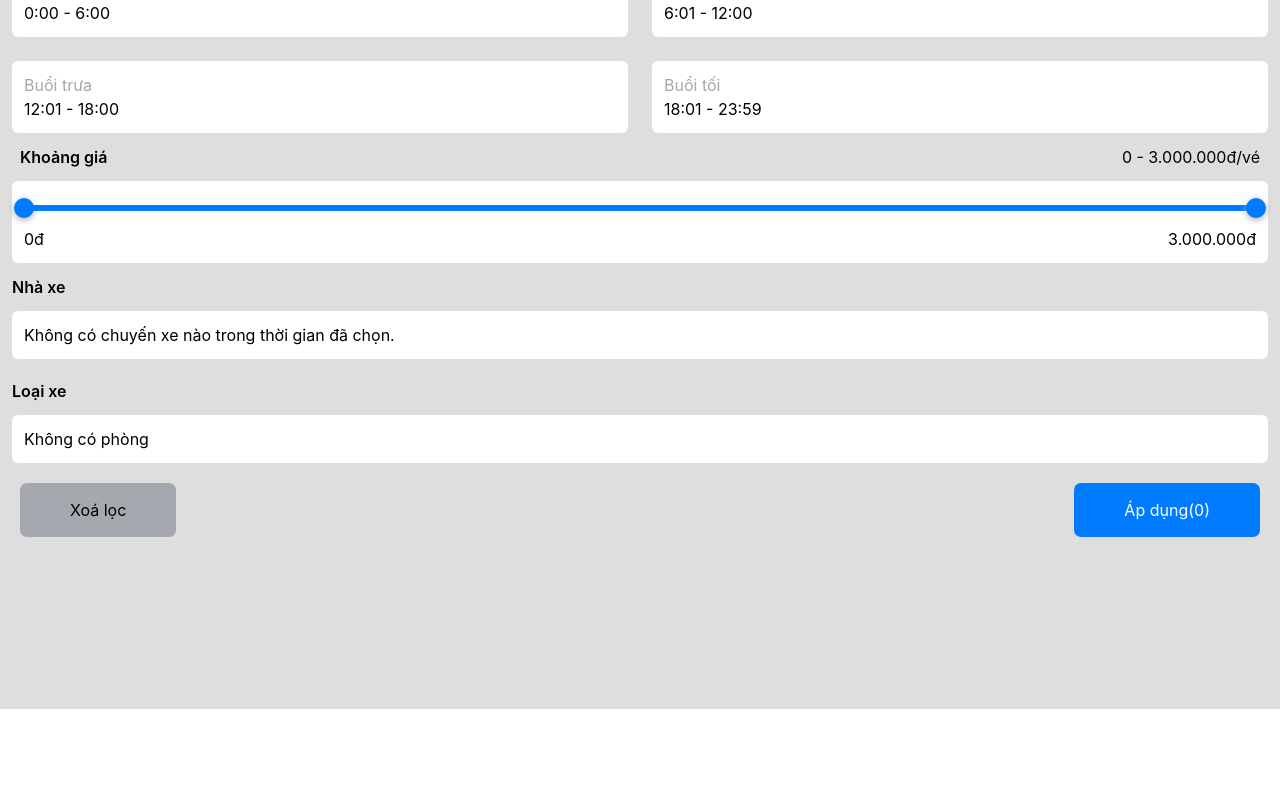
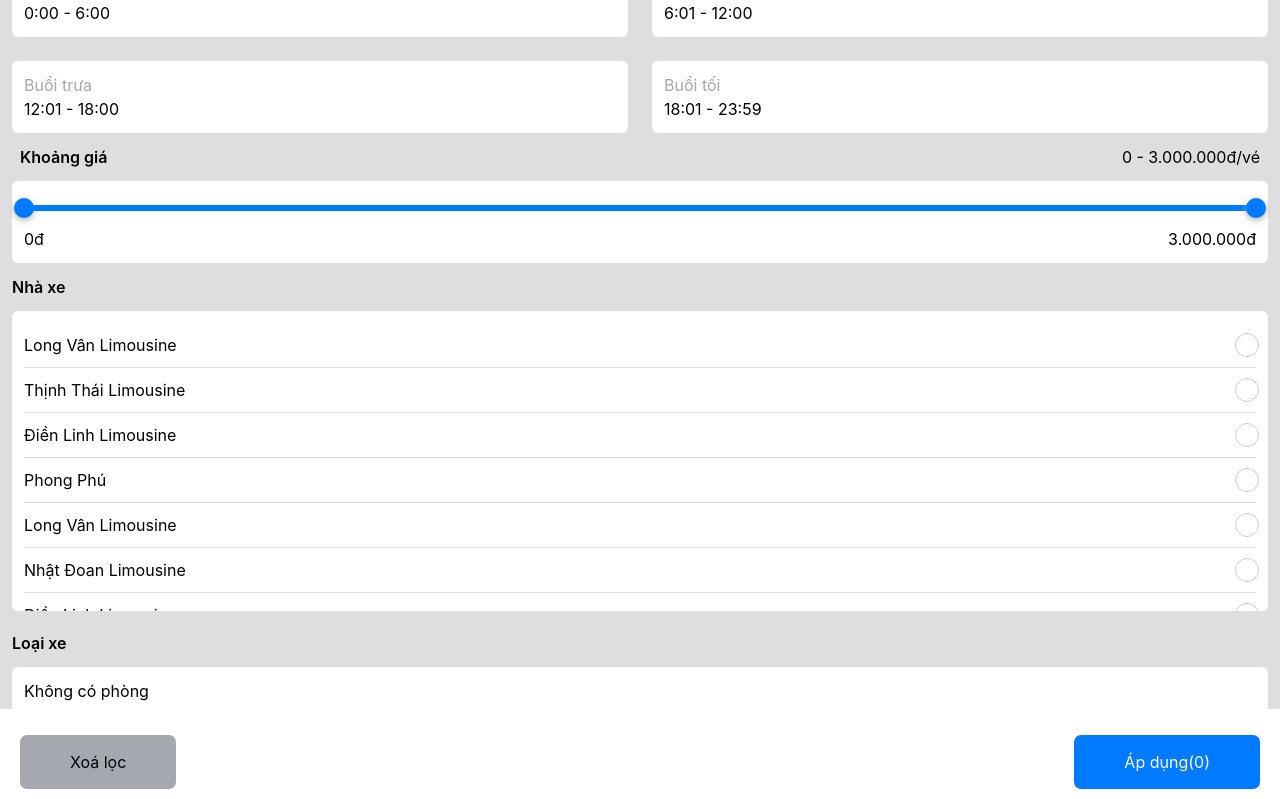
Before and after one commit to hieu4399243/BookCar, a React (Create React App) app in the folder bookcar/: page /list in a window 1280 px wide. Shown: the part 161-960 px from the top of the page. Before the commit the page ends 870 px from the top, so only its background shows below. Built offline with nearby package versions, Linux system fonts and the light colour scheme.

Commit message:
show all data

```diff
--- a/bookcar/src/pages/listCar/time.tsx
+++ b/bookcar/src/pages/listCar/time.tsx
@@ -25,7 +25,7 @@
   const [showAllData, setShowAllData] = useState<boolean>(true);
 
   useEffect(() => {
-    if (selectedTime) {
+    if (selectedTime && !showAllData) {
       const tripsInSelectedTime = (groupedTrips[selectedTime] as Trip[]).flat();
       const filteredTripsByPrice = tripsInSelectedTime.filter((trip: Trip) => {
         return (
@@ -34,14 +34,14 @@
         );
       });
       setFilteredTrips(filteredTripsByPrice);
-
     }
-  }, [selectedTime, priceRange]);
+  }, [selectedTime, priceRange, showAllData]);
 
   const handleFilter: React.MouseEventHandler<HTMLDivElement> = (event) => {
     const time = event.currentTarget.getAttribute("data-time");
     if (time) {
       setSelectedTime(time);
+      setShowAllData(false);
       const tripsInSelectedTime = (groupedTrips[time] as Trip[]).flat();
       setFilteredTrips(tripsInSelectedTime);
       let minPrice = Number.POSITIVE_INFINITY;
@@ -51,6 +51,9 @@
         maxPrice = Math.max(maxPrice, trip.discount_amount);
       });
       setPriceRange([minPrice, maxPrice]);
+    } else {
+      setSelectedTime(null);
+      setShowAllData(true);
     }
   };
 
@@ -84,6 +87,7 @@
 
   const handleCancel = () => {
     setSelectedTime(null);
+    setShowAllData(true);
     setFilteredTrips([]);
     setPriceRange([0, 3000000]);
     setSelectedTrips([]);
@@ -96,10 +100,11 @@
 
       <div className="grid grid-cols-2">
         <div
-          className={`time-option ${selectedTime === "morning" ? "selected" : ""}`}
+          className={`time-option ${
+            selectedTime === "morning" ? "selected" : ""
+          }`}
           onClick={handleFilter}
           data-time="morning"
-
         >
           <button className="font-normal text-[#a7a7a7]">Sáng sớm</button>
           <p>0:00 - 6:00</p>
@@ -137,7 +142,8 @@
           <h2 className="font-semibold">Nhà xe</h2>
         </div>
         <div>
-          {filteredTrips.length > 0 ? (
+          {!showAllData ? (
+            filteredTrips.length > 0 ? (
               <div className="garage-list">
                 <ul>
                   {filteredTrips.map((trip) => (
@@ -159,9 +165,31 @@
                 </ul>
               </div>
             ) : (
-            <p className="garage-list">
-              Không có chuyến xe nào trong thời gian đã chọn.
-            </p>
+              <p className="garage-list">Không có chuyến xe nào.</p>
+            )
+          ) : (
+            <div className="garage-list">
+              <ul>
+                {Object.keys(groupedTrips).map((time) =>
+                  (groupedTrips[time] as Trip[]).flat().map((trip) => (
+                    <li key={trip.uuid} className="garage-list-item">
+                      <div>
+                        <p>{trip.transport_information.name}</p>
+                      </div>
+                      <div className="round">
+                        <input
+                          id={`checkbox-${trip.uuid}`}
+                          type="checkbox"
+                          checked={selectedTrips.includes(trip.uuid)}
+                          onChange={() => handleCheckboxChange(trip.uuid)}
+                        />
+                        <label htmlFor={`checkbox-${trip.uuid}`}></label>
+                      </div>
+                    </li>
+                  ))
+                )}
+              </ul>
+            </div>
           )}
         </div>
       </div>
```
Lines whose indentation alone changed are shown as unchanged.
